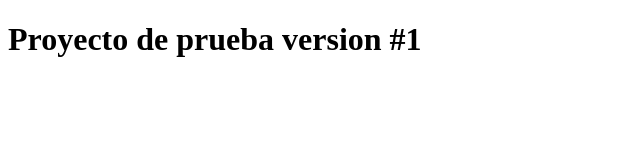
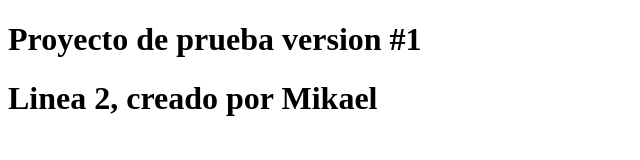
Before and after one commit to msg82mx/proyecto-prueba, a plain HTML site: page index.html in a window 1280 px wide. Shown: the whole page, without its empty margins (0-640 px from the left). Drawn offline with Linux system fonts and the light colour scheme.

Commit message:
Avanze del proyecto

```diff
--- a/index.html
+++ b/index.html
@@ -8,5 +8,6 @@
 </head>
 <body>
     <h1> Proyecto de prueba version #1 </h1>
+    <h1> Linea 2, creado por Mikael</h1>
 </body>
 </html>
```
